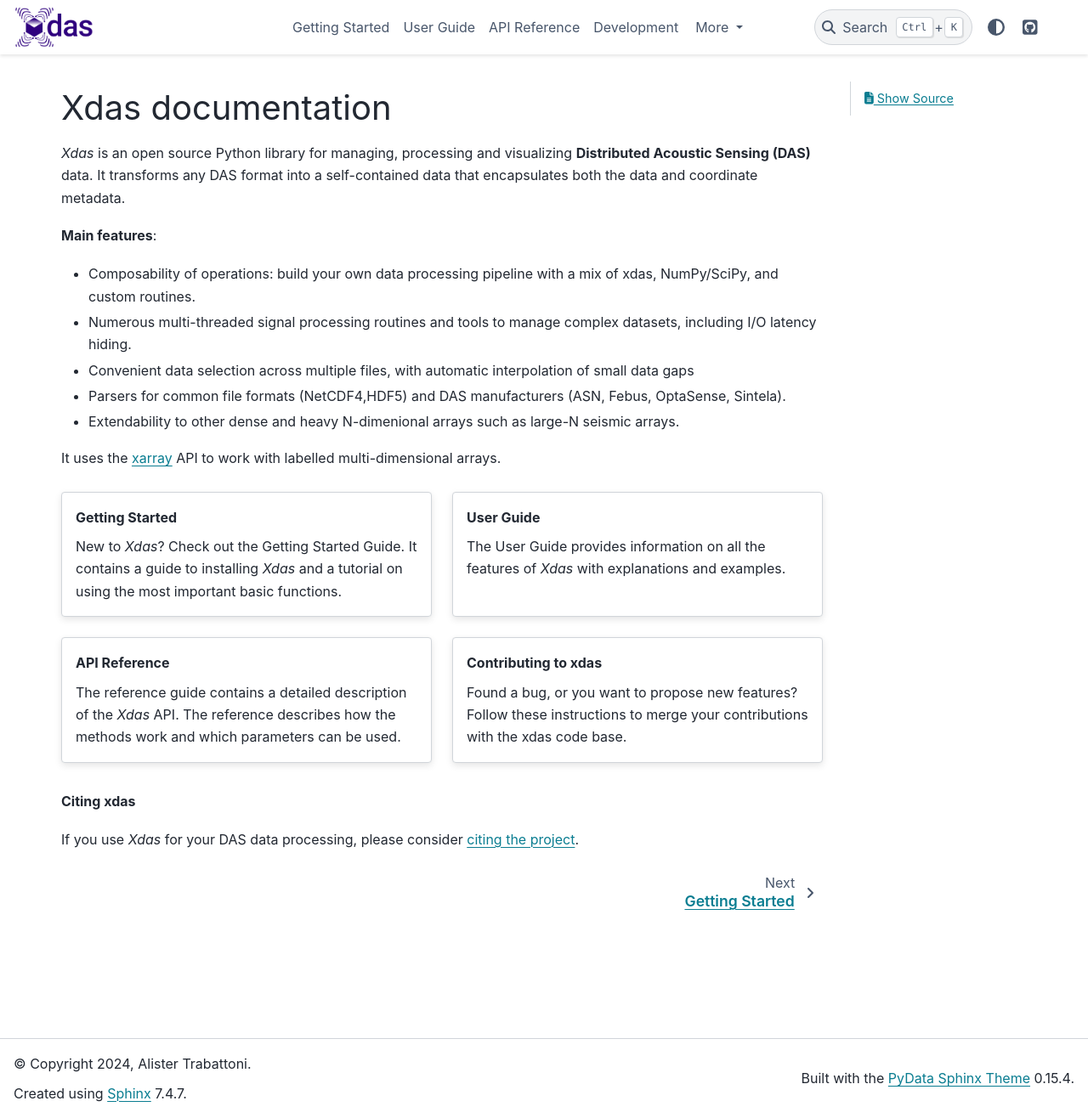
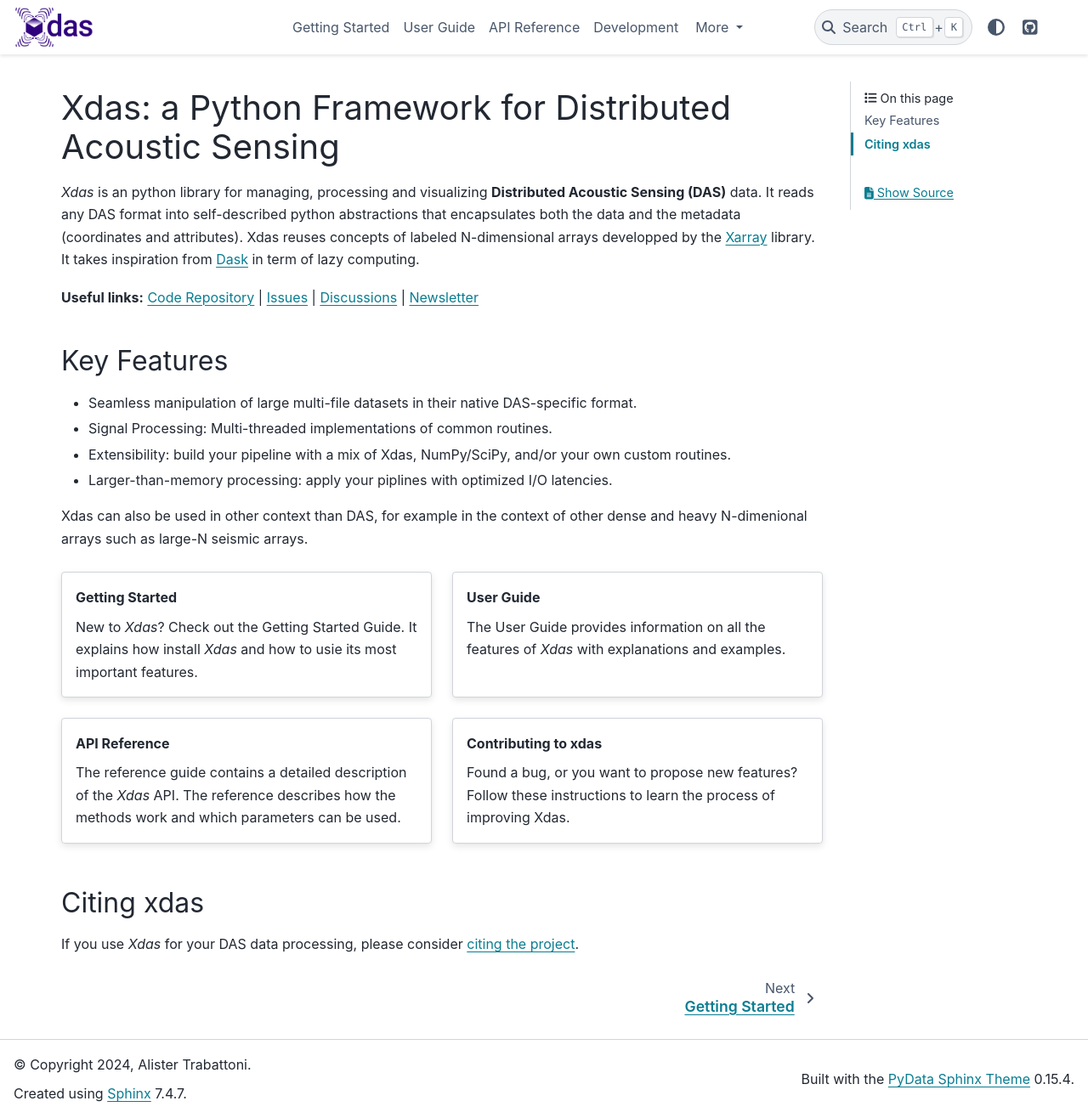
Before and after one commit to xdas-dev/xdas, a Sphinx documentation site: the page built from docs/index.md, in a window 1280 px wide and 1316 px high. Shown: the whole window at 85% size. Built offline with Sphinx 7.4.7 and the PyData theme 0.15.4, drawn with Linux system fonts in a browser that asks for light colours.

Commit message:
Improve the main doc page.

`````diff
--- a/docs/index.md
+++ b/docs/index.md
@@ -1,17 +1,17 @@
-# Xdas documentation
+# Xdas: a Python Framework for Distributed Acoustic Sensing
 
-*Xdas* is an open source Python library for managing, processing and visualizing **Distributed Acoustic Sensing (DAS)** data. It transforms any DAS format into a self-contained data that encapsulates both the data and coordinate metadata.
+*Xdas* is an python library for managing, processing and visualizing **Distributed Acoustic Sensing (DAS)** data. It reads any DAS format into self-described python abstractions that encapsulates both the data and the metadata (coordinates and attributes). Xdas reuses concepts of labeled N-dimensional arrays developped by the [Xarray](https://xarray.dev) library. It takes inspiration from [Dask](https://www.dask.org/) in term of lazy computing.
 
-**Main features**:
+**Useful links:** [Code Repository](https://github.com/xdas-dev/xdas) | [Issues](https://github.com/xdas-dev/xdas/issues) | [Discussions](https://github.com/xdas-dev/xdas/discussions) | [Newsletter](https://groups.google.com/g/xdas)
 
-- Composability of operations: build your own data processing pipeline with a mix of xdas, NumPy/SciPy, and custom routines.
-- Numerous multi-threaded signal processing routines and tools to manage complex datasets, including I/O latency hiding.
-- Convenient data selection across multiple files, with automatic interpolation of small data gaps
-- Parsers for common file formats (NetCDF4,HDF5) and DAS manufacturers (ASN, Febus, OptaSense, Sintela).
-- Extendability to other dense and heavy N-dimenional arrays such as large-N seismic arrays.
+## Key Features
 
-It uses the
-[xarray](https://xarray.dev) API to work with labelled multi-dimensional arrays.
+- Seamless manipulation of large multi-file datasets in their native DAS-specific format.
+- Signal Processing: Multi-threaded implementations of common routines.
+- Extensibility: build your pipeline with a mix of Xdas, NumPy/SciPy, and/or your own custom routines.
+- Larger-than-memory processing: apply your piplines with optimized I/O latencies.
+
+Xdas can also be used in other context than DAS, for example in the context of other dense and heavy N-dimenional arrays such as large-N seismic arrays.
 
 
 ````{grid} 1 2 2 2
@@ -21,41 +21,31 @@
 ```{grid-item-card} Getting Started
 :link: getting-started
 :link-type: doc
-
-New to *Xdas*? Check out the Getting Started Guide. It contains a guide to installing *Xdas* and a tutorial on using the most important basic functions.
+New to *Xdas*? Check out the Getting Started Guide. It explains how install *Xdas* and how to usie its most important features.
 ```
 
 ```{grid-item-card} User Guide
 :link: user-guide/index
 :link-type: doc
 The User Guide provides information on all the features of *Xdas* with explanations and examples.
-
 ```
 
 ```{grid-item-card} API Reference
 :link: api/index
 :link-type: doc
-
-The reference guide contains a detailed description of the *Xdas* API.
-The reference describes how the methods work and which parameters can
-be used.
+The reference guide contains a detailed description of the *Xdas* API. The reference describes how the methods work and which parameters can be used.
 ```
 
 ```{grid-item-card} Contributing to xdas
 :link: contribute
 :link-type: doc
-
-Found a bug, or you want to propose new features?
-Follow these instructions to merge your contributions with the xdas code base.
+Found a bug, or you want to propose new features? Follow these instructions to learn the process of improving Xdas.
 ```
-
 ````
 
-**Citing xdas**
+## Citing xdas
 
-If you use *Xdas* for your DAS data processing, please consider
-[citing the project](cite).
-
+If you use *Xdas* for your DAS data processing, please consider [citing the project](cite).
 
 ```{toctree}
   :maxdepth: 2
`````
